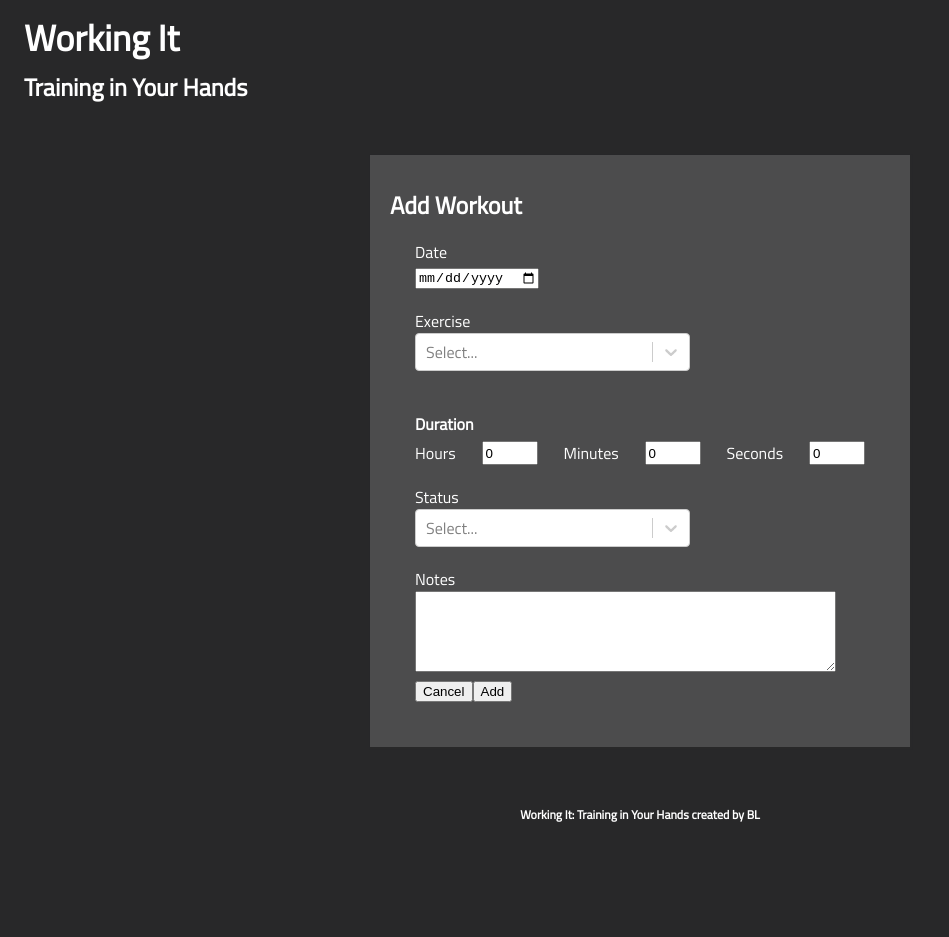
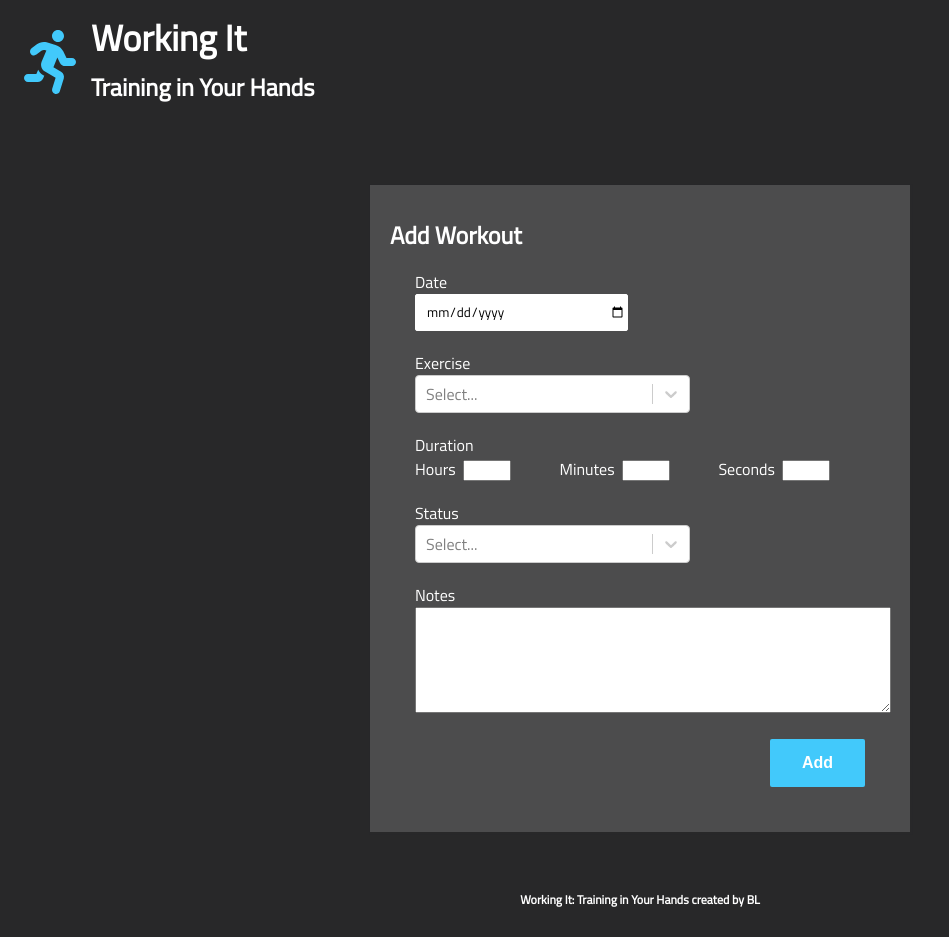
Before and after one commit to blac2121/working_it_training_app, a React (Create React App) app: page /add in a window 1280 px wide. Shown: the whole page, without its empty margins (0-949 px from the left). Before the commit the page ends 852 px from the top, so only its background shows below. Built offline with nearby package versions, Linux system fonts and the light colour scheme; no server answers.

Commit message:
updated nav with an icone

```diff
--- a/package.json
+++ b/package.json
@@ -3,6 +3,8 @@
   "version": "0.1.0",
   "private": true,
   "dependencies": {
+    "@fortawesome/fontawesome-svg-core": "^1.2.30",
+    "@fortawesome/free-solid-svg-icons": "^5.14.0",
     "@fortawesome/react-fontawesome": "^0.1.11",
     "@testing-library/jest-dom": "^4.2.4",
     "@testing-library/react": "^9.5.0",
--- /dev/null
+++ b/src/components/CancelButton.jsx
@@ -0,0 +1,27 @@
+// import React from "react";
+// import styled from "styled-components";
+
+// const CancelButton = styled.button`
+//   background-color: #7C7F7D;
+//   border: none;
+//   color: white;
+//   padding: 15px 32px;
+//   font-size: 16px;
+//   border-radius: 2px;
+//   cursor: pointer;
+//   font-weight: 700;
+
+//   &:hover {
+//     background: #68BBDA;
+//   }
+// `
+
+// const Cancel = (props) => {
+
+//   return (
+//     <CancelButton onClick={props.handleClick}>{props.label}</CancelButton>
+//   )
+
+// }
+
+// export default Cancel;
--- a/src/components/CreateEntry.jsx
+++ b/src/components/CreateEntry.jsx
@@ -2,6 +2,8 @@ import React, { useState, useEffect } from "react";
 import axios from "axios";
 import styled from "styled-components";
 import Select from 'react-select';
+import SubmitButton from "./SubmitButton";
+// import CancelButton from "./CancelButton";
 
 const AddContainer = styled.div`
   display: flex;
@@ -34,6 +36,16 @@ const DateInput = styled.div`
   margin-bottom: 20px;
 `
 
+const DateField = styled.input`
+  border-radius: 2px;
+  border: 1px solid white;
+  height: 35px;
+  width: 200px;
+  font-family: 'Titillium Web';
+  padding-left: 10px;
+  padding-right: 01px;
+`
+
 const ExerciseInput = styled.div`
   margin-bottom: 20px;
   width: 275px;
@@ -43,10 +55,20 @@ const Duration = styled.div`
   display: flex;
   flex-direction: column;
   margin-bottom: 20px;
+  width: 415px;
 `
 
-const DurationLabel = styled.h4`
+const DurationLabel = styled.label`
   margin-bottom: 5px;
+`
+
+const TimeLable = styled.label`
+  margin-right: 7px;
+`
+
+const TimeInput = styled.input`
+  width: 40px;
+  heoght: 25px;
 `
 
 const DurationInputs = styled.div`
@@ -59,6 +81,21 @@ const StatusInput = styled.div`
   width: 275px;
 `
 
+const NotesInput = styled.div`
+  margin-bottom: 20px;
+  width: 275px;
+`
+
+const NotesField = styled.textarea`
+  font-family: 'Titillium Web';
+`
+
+
+const ButtonDiv = styled.div`
+  display: flex;
+  // justify-content: space-between;
+  justify-content: flex-end;
+`
 
 const dropdownStyle = {
   menu: (provided, selector) => ({
@@ -73,9 +110,9 @@ const dropdownStyle = {
 const CreateEntry = (props) => {
   const [date, setDate] = useState("");
   const [exercise, setExercise] = useState("");
-  const [hours, setHours] = useState(0);
-  const [minutes, setMinutes] = useState(0);
-  const [seconds, setSeconds] = useState(0);
+  const [hours, setHours] = useState("");
+  const [minutes, setMinutes] = useState("");
+  const [seconds, setSeconds] = useState("");
   const [duration, setDuration] = useState(0)
   const [status, setStatus] = useState("")
   const [notes, setNotes] = useState("")
@@ -143,6 +180,7 @@ const CreateEntry = (props) => {
     calculateDuration();
   })
 
+
   return (
     <AddContainer>
       <AddHeader>
@@ -154,7 +192,7 @@ const CreateEntry = (props) => {
             <label htmlFor="date">Date</label>
           </div>
           <div>
-            <input
+            <DateField
               type="date"
               name="date"
               value={date}
@@ -182,8 +220,9 @@ const CreateEntry = (props) => {
             <DurationLabel>Duration</DurationLabel>
           </div>
           <DurationInputs>
-            <label htmlFor="hours">Hours</label>
-            <input
+            <div>
+              <TimeLable htmlFor="hours">Hours</TimeLable>
+              <TimeInput
                 type="number"
                 name="hours"
                 min="0"
@@ -191,8 +230,10 @@ const CreateEntry = (props) => {
                 value={hours}
                 onChange={(e) => setHours(e.target.value)}
               />
-            <label htmlFor="minutes">Minutes</label>
-            <input
+            </div>
+            <div>
+              <TimeLable htmlFor="minutes">Minutes</TimeLable>
+              <TimeInput
                 type="number"
                 name="minutes"
                 min="0"
@@ -200,8 +241,10 @@ const CreateEntry = (props) => {
                 value={minutes}
                 onChange={(e) => setMinutes(e.target.value)}
               />
-            <label htmlFor="seconds">Seconds</label>
-            <input
+            </div>
+            <div>
+              <TimeLable htmlFor="seconds">Seconds</TimeLable>
+              <TimeInput
                 type="number"
                 name="seconds"
                 min="0"
@@ -209,6 +252,7 @@ const CreateEntry = (props) => {
                 value={seconds}
                 onChange={(e) => setSeconds(e.target.value)}
               />
+            </div>
           </DurationInputs>
         </Duration>
         <StatusInput>
@@ -227,30 +271,25 @@ const CreateEntry = (props) => {
             />
           </div>
         </StatusInput>
-        <div>
+        <NotesInput>
           <div>
             <label htmlFor="notes">Notes</label>
           </div>
           <div>
-            {/* <input
-              type="text"
-              name="notes"
-              value={notes}
-              onChange={(e) => setNotes(e.target.value)}
-              />   */}
-            <textarea
+            <NotesField
               name="notes"
               rows="5"
-              cols="50"
+              cols="65"
               value={notes}
               onChange={(e) => setNotes(e.target.value)}
             />
           </div>
-        </div>
-        <div>
-          <button type="reset">Cancel</button>
-          <button type="submit">Add</button>
-        </div>
+        </NotesInput>
+        <ButtonDiv>
+          {/* <CancelButton label="Cancel" handleClick="handleReset"></CancelButton> */}
+          {/* <button type="reset" onClick={handleReset}>Cancel</button> */}
+          <SubmitButton label="Add" handleClick="onSubmit"></SubmitButton>
+        </ButtonDiv>
       </AddForm>
     </AddContainer>
   )
--- a/src/components/ListEntry.jsx
+++ b/src/components/ListEntry.jsx
@@ -1,5 +1,8 @@
 import React from "react";
 import { Link } from 'react-router-dom';
+import { FontAwesomeIcon } from '@fortawesome/react-fontawesome'
+import { faDumbbell } from '@fortawesome/free-solid-svg-icons'
+import { faChevronCircleRight } from '@fortawesome/free-solid-svg-icons'
 import styled from "styled-components";
 import SubmitButton from "./SubmitButton";
 
@@ -31,21 +34,6 @@ const ListTitle = styled.h3`
   font-size: 24px;
 `
 
-// const AddButton = styled.button`
-//   background-color: #42C9FB;
-//   border: none;
-//   color: white;
-//   padding: 15px 32px;
-//   font-size: 16px;
-//   border-radius: 2px;
-//   cursor: pointer;
-//   font-weight: 700;
-
-//   &:hover {
-//     background: #68BBDA;
-//   }
-// `
-
 const EntryCard = styled.div`
   display: flex;
   flex-direction: row;
@@ -66,8 +54,16 @@ const EntryCard = styled.div`
 
 const IconEntryCard = styled.div`
   flex-grow: 1;
-  padding: 10px;
+  text-align: center;
+  // padding-left: 20px;
 `
+
+const dumbbell =
+  <FontAwesomeIcon
+    icon={faDumbbell}
+    size="2x"
+    color="#42C9FB"
+  />
 
 const DataEntryCard = styled.div`
   flex-grow: 2;
@@ -79,7 +75,15 @@ const StatusEntryCard = styled.div`
 
 const ChevronEntryCard = styled.div`
   flex-grow: 1;
+  cursor: pointer;
 `
+const chevron =
+  <FontAwesomeIcon
+    icon={faChevronCircleRight}
+    size="2x"
+    // color="#42C9FB"
+    color="white"
+  />
 
 const ListEntry = (props) => {
 
@@ -100,7 +104,7 @@ const ListEntry = (props) => {
           <Link to={`/exercise/${entry.id}`} >
             <EntryCard key={entry.id}>
               <IconEntryCard>
-                <h6>Icon hold</h6>
+                {dumbbell}
               </IconEntryCard>
               <DataEntryCard>
                 <h3>{entry.fields.exercise}</h3>
@@ -111,7 +115,7 @@ const ListEntry = (props) => {
                 <p>{entry.fields.status}</p>
               </StatusEntryCard>
               <ChevronEntryCard>
-                <h6>chevron</h6>
+                {chevron}
               </ChevronEntryCard>
             </EntryCard>
           </Link>
--- a/src/components/NavBar.jsx
+++ b/src/components/NavBar.jsx
@@ -1,9 +1,17 @@
 import React from "react";
 import { Link } from 'react-router-dom';
+import { FontAwesomeIcon } from '@fortawesome/react-fontawesome'
+import { faRunning } from '@fortawesome/free-solid-svg-icons'
 import styled from 'styled-components'
 
 const Nav = styled.nav`
+  display: flex;
+  align-items: center;
   margin-left: 24px;
+  margin-bottom: 30px;
+`
+const NavIcon = styled.div`
+  margin-right: 15px;
 `
 
 const NavTitle = styled.h1`
@@ -19,16 +27,27 @@ const NavSubtitle = styled.h2`
   font-size: 24px;
   margin-top: 4px;
 `
+const headerIcon =
+  <FontAwesomeIcon
+    icon={faRunning}
+    size="4x"
+    color="#42C9FB"
+  />
 
 const NavBar = () => {
 
   return (
-    <Nav>
-      <Link to="/">
-        <NavTitle>Working It</NavTitle>
-        <NavSubtitle>Training in Your Hands</NavSubtitle>
-      </Link>
-    </Nav>
+    <Link to="/">
+      <Nav>
+        <NavIcon>
+          {headerIcon}
+        </NavIcon>
+        <div>
+          <NavTitle>Working It</NavTitle>
+          <NavSubtitle>Training in Your Hands</NavSubtitle>
+        </div>
+      </Nav>
+    </Link>
   )
 }
 
--- a/src/components/SubmitButton.jsx
+++ b/src/components/SubmitButton.jsx
@@ -19,7 +19,7 @@ const Button = styled.button`
 const SubmitButton = (props) => {
 
   return (
-    <Button>{props.label}</Button>
+    <Button onClick={props.handleClick}>{props.label}</Button>
   )
 
 }
```
Also changed, not shown: 1 other file (tests, documents, lock files or other folders). Lines whose indentation alone changed are shown as unchanged.
